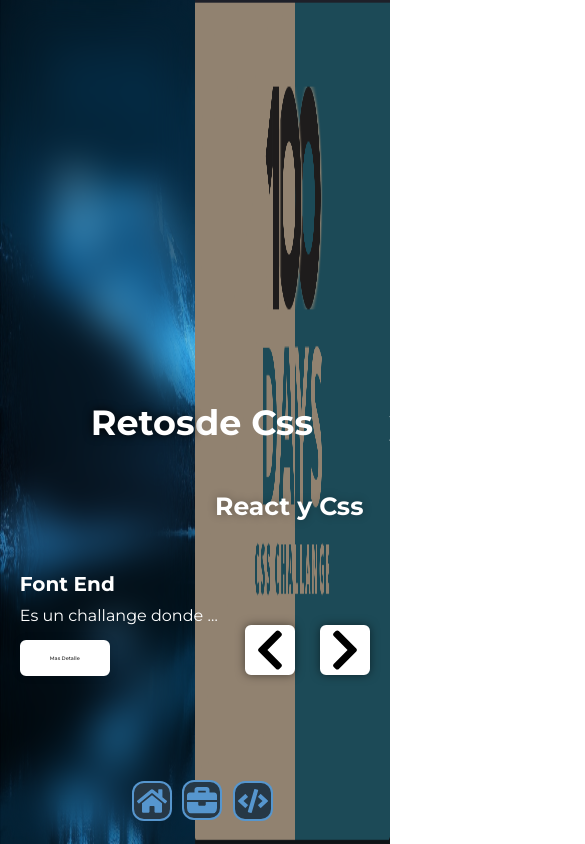
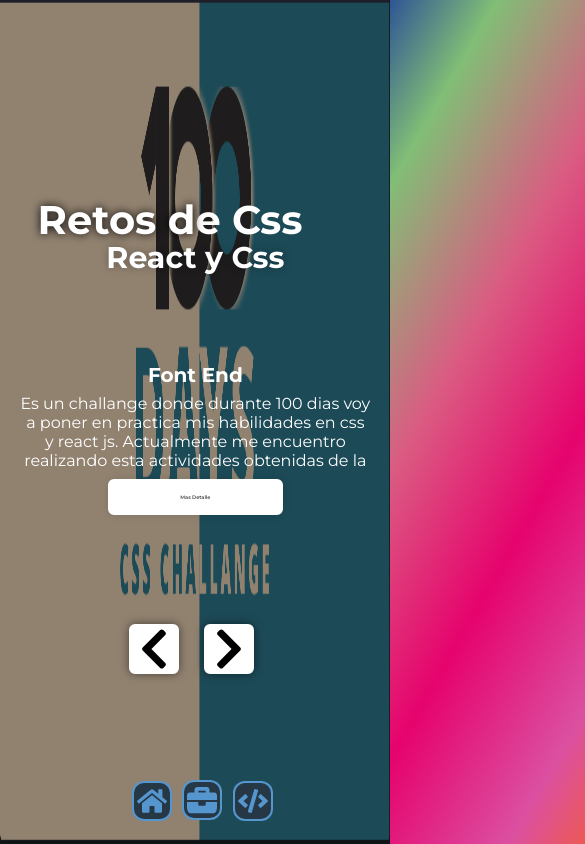
Before and after one commit to FacundoAylan/Portafolio, a React (Vite) app: page / in a window 390 px wide. Both pictures are taken after a click on the button "Projects". Shown: the top 844 px of the page, 585 px wide, since content can reach past the window. Built offline with nearby package versions, Linux system fonts and the light colour scheme.

Commit message:
mejorando mis estilos responsive

```diff
--- a/src/Component/3-Projects/Projects.jsx
+++ b/src/Component/3-Projects/Projects.jsx
@@ -44,7 +44,9 @@ const Projects = () => {
           {slides.map((slide, index) => (
             <div
               key={index}
-              className={`slide ${index === slideNumber ? 'active' : ''}`}
+              className={`slide ${
+                index === slideNumber ? 'active' : 'disabled'
+              }`}
             >
               <img src={slide.image} alt="" />
               <div className="left-info">
@@ -53,7 +55,11 @@ const Projects = () => {
                 </div>
                 <div className="content">
                   <h3>{slide.subtitle}</h3>
-                  <p className={index === slideNumber ? 'description' : ''}>
+                  <p
+                    className={
+                      index === slideNumber ? 'description' : 'disabled'
+                    }
+                  >
                     {slide.content}
                   </p>
                   <button className="btn" onClick={handleOpenModal}>
@@ -66,9 +72,9 @@ const Projects = () => {
                 <h3>{slide.rightSubtitle}</h3>
               </div>
               {isModalOpen && (
-                <div className={index === slideNumber ? 'modal' : ''}>
+                <div className={index === slideNumber ? 'modal' : 'disabled'}>
                   <button
-                    className={index === slideNumber ? 'close-btn' : ''}
+                    className={index === slideNumber ? 'close-btn' : 'disabled'}
                     onClick={handleCloseModal}
                   >
                     <FaTimes size="3rem" color="red" />
@@ -81,19 +87,27 @@ const Projects = () => {
                     >
                       {slide.content}|
                     </h2>
-                    <div className={ index === slideNumber? 'red': 'disabled'}>
+                    <div className={index === slideNumber ? 'red' : 'disabled'}>
                       <h2
                         className={
                           index === slideNumber ? 'status' : 'disabled'
-                        }>
+                        }
+                      >
                         {slide.status}
                       </h2>
-                        <div className={ index === slideNumber? 'container-icon': 'disabled'}>
+                      <div
+                        className={
+                          index === slideNumber ? 'container-icon' : 'disabled'
+                        }
+                      >
                         <a href={slide.github} target="_blank" rel="noreferrer">
-                            <BsGithub className='icon-red' style={{fontSize:'40px'}}/>
+                          <BsGithub
+                            className="icon-red"
+                            style={{ fontSize: '40px' }}
+                          />
                         </a>
                         <a href={slide.web} target="_blank" rel="noreferrer">
-                            <BiWorld className='icon-red'/>
+                          <BiWorld className="icon-red" />
                         </a>
                       </div>
                     </div>
--- a/src/Component/3-Projects/data.jsx
+++ b/src/Component/3-Projects/data.jsx
@@ -8,8 +8,8 @@ import imagen6 from './image/image_6.png';
 export const slides = [
   {
     image: imagen1,
-    title: 'Retos ',
-    rightTitle: ' de Css',
+    title: 'Retos d ',
+    rightTitle: 'e Css',
     subtitle: 'Font End',
     content: `Es un challange donde durante 100 dias voy a poner en practica
     mis habilidades en css y react js. Actualmente me encuentro realizando esta actividades
@@ -21,8 +21,8 @@ export const slides = [
   },
   {
     image: imagen2,
-    title: 'Padel',
-    rightTitle: ' club',
+    title: 'Pade',
+    rightTitle: 'l club',
     subtitle: 'Full-Stack',
     content: `Es una App específicamente diseñada para realizar reservas de canchas de padel(Proyecto en el que me encuntro trabajando actualmente ).
     Tecnologías utilizadas:
@@ -57,7 +57,7 @@ export const slides = [
       React.js, Redux, Hook,Chakra UI (Front-End).
       Node.js, Express, PostgreSQL, Sequelize (Back-End).
       La autenticación de usuarios se llevó a cabo mediante Auth0. En este proyecto, desempeñé un papel fundamental en el diseño de las plantillas y estilos de la página web, así como en la creación de su estructura para garantizar un inicio eficiente del trabajo. Además, asumí la responsabilidad de desarrollar y gestionar el flujo de información utilizado en cada curso, así como de llevar a cabo el control y validación de las nuevas funcionalidades implementadas.`,
-    rightSubtitle: 'React y Node js',
+    rightSubtitle: 'React y Node',
     web:'',
     github:'https://github.com/FacundoAylan/CurSort',
     status:'Deploy en proceso'
@@ -73,7 +73,7 @@ export const slides = [
    El Desarrollo de la pagina web se realizo utilizando:
           Front -End ( React js , Redux, Hook, CSS puro) .
           Back-End ( Node.js  junto a Express, PostgreSQL y Sequelize).`,
-    rightSubtitle: 'React y Node js',
+    rightSubtitle: 'React y Node',
     web:'https://video-gamer-pi.vercel.app/',
     github:'https://github.com/FacundoAylan/VideoGamerPi',
     status:'Deploy del Back-End en proceso'
--- a/src/Component/3-Projects/index.css
+++ b/src/Component/3-Projects/index.css
@@ -1,41 +1,32 @@
 @import url('https://fonts.googleapis.com/css2?family=Montserrat:ital,wght@0,300;0,400;0,500;0,600;0,700;0,800;1,900&display=swap');
 
-.banner{
-    position: relative;
-    width: 100%;
-    height: 100vh;
-    overflow-x: hidden;
-    background-color: #62aeef;
-    background-image: url('./image/background.png');
-    background-size: 100% 100vh;
-}
 
-@media screen and (max-width: 480px){
-  .slider .slide{
+@media screen and (max-width: 480px) {
+  .slider .slide {
     position: absolute;
     width: 100%;
     height: 100vh;
   }
 
-.slide img{
+  .slide img {
     position: absolute;
     top: 0;
     left: 100%;
-    width: 50%;
+    width: 100%;
     height: 100%;
     pointer-events: none;
     opacity: 0;
     transition: 0.5s ease;
   }
 
-.slide.active img{
-    width: 50%;
-    left: 50%;
+  .slide.active img {
+    width: 100%;
+    left: 0;
     opacity: 1;
     transition: 0.8s ease;
   }
 
-.slide .left-info{
+  .slide .left-info {
     position: absolute;
     top: 0;
     left: 0;
@@ -45,45 +36,54 @@
     transition: 0s;
   }
 
-.slide.active .left-info{
+  .slide.active .left-info {
     transform: translateX(0);
     transition: 0.8s ease;
     z-index: 2;
   }
 
-.left-info .penetrte-blur{
+  .left-info .penetrte-blur {
     position: absolute;
     width: 100%;
     height: 100%;
-    backdrop-filter: blur(20px);
     display: flex;
     justify-content: flex-end;
-    align-items: center;
+    padding-top: 100%;
   }
 
-.penetrte-blur h1{
-    font-size: 3.5rem;
+  .penetrte-blur h1 {
+    font-size: 4rem;
     color: #fff;
     text-shadow: 0 0 10px rgba(0, 0, 0, 5);
   }
 
-.left-info .content{
+  .left-info .content {
     position: absolute;
-    bottom: 20%;
+    top: 43%;
     left: 10%;
+    width: 180%;
     color: #fff;
+    display: flex;
+    flex-direction: column;
+    justify-content: center;
+    align-items: center;
+    text-align: center;
   }
 
-.content h3{
+  .content h3 {
     font-size: 2rem;
   }
 
-.content p{
+  .content p {
+    width: 100%;
+    height: 8.8vh;
     font-size: 16px;
-    margin: 10px 0 1.5rem;
+    margin-top: 2%;
   }
 
-.content .btn{
+  .content .btn {
+    width: 50%;
+    margin-top: 3%;
     display: inline-block;
     padding: 1.3rem 2.8rem;
     background: #fff;
@@ -97,12 +97,12 @@
     transition: all 0.8s ease;
   }
 
-.content .btn:hover{
+  .content .btn:hover {
     background: transparent;
     color: #fff;
   }
 
-.slide .right-info{
+  .slide .right-info {
     position: absolute;
     top: 0;
     right: 0;
@@ -110,19 +110,19 @@
     height: 100%;
     display: flex;
     flex-direction: column;
-    justify-content: center;
     transform: translateX(100%);
     transition: 0s;
+    padding-top: 50%;
   }
 
-.slide.active .right-info{
+  .slide.active .right-info {
     transform: translateX(0);
     z-index: 1;
     transition: 0.8s ease;
   }
 
-.right-info h1{
-    font-size: 3.5rem;
+  .right-info h1 {
+    font-size: 4rem;
     color: #fff;
     text-shadow:
       0 1px 0 #ccc,
@@ -140,23 +140,28 @@
     ;
   }
 
-.right-info h3{
+  .right-info h3 {
     position: absolute;
-    font-size: 2.5rem;
+    width: 200%;
+    height: auto;
+    font-size: 3rem;
     color: #fff;
     text-shadow: 0 0 10px rgba(0, 0, 0, 0.3);
-    transform: translateY(280%);
-    margin-left: 2rem;
+    transform: translateY(120%);
+    left: -100%;
+    display: flex;
+    justify-content: center;
+    z-index: 100;
   }
 
-.navigation{
+  .navigation {
     position: absolute;
     bottom: 20%;
-    right: 5%;
+    right: 35%;
     z-index: 2;
   }
 
-.navigation span{
+  .navigation span {
     display: inline-flex;
     width: 5rem;
     height: 5rem;
@@ -169,24 +174,24 @@
     justify-content: center;
   }
 
-.navigation span:nth-child(1){
+  .navigation span:nth-child(1) {
     background: #fff;
   }
 
-.navigation span:nth-child(1):hover{
+  .navigation span:nth-child(1):hover {
     background: #fff;
   }
 
-.navigation span i{
+  .navigation span i {
     color: #444;
     transition: all .5s ease;
   }
 
-.navigation span:nth-child(1) i{
+  .navigation span:nth-child(1) i {
     color: #fff;
   }
 
-.navigation span:nth-child(1):hover i{
+  .navigation span:nth-child(1):hover i {
     color: #444;
   }
 
@@ -222,11 +227,12 @@
     height: 80%;
     padding-left: 1%;
   }
+
   .description {
-    white-space: nowrap;
     overflow: hidden;
     text-overflow: ellipsis;
-    width: 20rem;
+    width: 100%;
+    height: 100%;
   }
 
   .descriptionTotal {
@@ -255,6 +261,7 @@
     border-bottom-left-radius: 12px;
     border-bottom-right-radius: 12px;
   }
+
   .container-icon {
     width: 100%;
     display: flex;
@@ -264,13 +271,16 @@
     border-bottom-left-radius: 12px;
     border-bottom-right-radius: 12px;
   }
+
   .container-icon a {
     margin-left: 1%;
   }
+
   .status {
     font-size: 20px;
     margin-top: 1%;
   }
+
   .icon-red {
     font-size: 45px;
     color: white;
@@ -282,14 +292,24 @@
   }
 }
 
-@media screen and (min-width: 1200px){
-  .slider .slide{
+@media screen and (min-width: 1200px) {
+  .banner {
+    position: relative;
+    width: 100%;
+    height: 100vh;
+    overflow-x: hidden;
+    background-color: #62aeef;
+    background-image: url('./image/background.png');
+    background-size: 100% 100vh;
+  }
+
+  .slider .slide {
     position: absolute;
     width: 100%;
     height: 100vh;
   }
 
-  .slide img{
+  .slide img {
     position: absolute;
     top: 0;
     left: 100%;
@@ -300,14 +320,14 @@
     transition: 0.5s ease;
   }
 
-  .slide.active img{
+  .slide.active img {
     width: 50%;
     left: 50%;
     opacity: 1;
     transition: 0.8s ease;
   }
 
-  .slide .left-info{
+  .slide .left-info {
     position: absolute;
     top: 0;
     left: 0;
@@ -317,13 +337,13 @@
     transition: 0s;
   }
 
-  .slide.active .left-info{
+  .slide.active .left-info {
     transform: translateX(0);
     transition: 0.8s ease;
     z-index: 2;
   }
 
-  .left-info .penetrte-blur{
+  .left-info .penetrte-blur {
     position: absolute;
     width: 100%;
     height: 100%;
@@ -333,29 +353,29 @@
     align-items: center;
   }
 
-  .penetrte-blur h1{
+  .penetrte-blur h1 {
     font-size: 120px;
     color: #fff;
     text-shadow: 0 0 10px rgba(0, 0, 0, 5);
   }
 
-  .left-info .content{
+  .left-info .content {
     position: absolute;
     bottom: 15%;
     left: 10%;
     color: #fff;
   }
 
-  .content h3{
+  .content h3 {
     font-size: 20px;
   }
 
-  .content p{
+  .content p {
     font-size: 16px;
     margin: 10px 0 1.5rem;
   }
 
-  .content .btn{
+  .content .btn {
     display: inline-block;
     padding: 1.3rem 2.8rem;
     background: #fff;
@@ -369,12 +389,12 @@
     transition: all 0.8s ease;
   }
 
-  .content .btn:hover{
+  .content .btn:hover {
     background: transparent;
     color: #fff;
   }
 
-  .slide .right-info{
+  .slide .right-info {
     position: absolute;
     top: 0;
     right: 0;
@@ -387,13 +407,13 @@
     transition: 0s;
   }
 
-  .slide.active .right-info{
+  .slide.active .right-info {
     transform: translateX(0);
     z-index: 1;
     transition: 0.8s ease;
   }
 
-  .right-info h1{
+  .right-info h1 {
     font-size: 120px;
     color: #fff;
     text-shadow:
@@ -412,7 +432,7 @@
     ;
   }
 
-  .right-info h3{
+  .right-info h3 {
     position: absolute;
     font-size: 65px;
     color: #fff;
@@ -421,14 +441,14 @@
     margin-left: 1.3rem;
   }
 
-  .navigation{
+  .navigation {
     position: absolute;
     bottom: 8%;
     right: 5%;
     z-index: 2;
   }
 
-  .navigation span{
+  .navigation span {
     display: inline-flex;
     width: 5rem;
     height: 5rem;
@@ -441,24 +461,24 @@
     justify-content: center;
   }
 
-  .navigation span:nth-child(1){
+  .navigation span:nth-child(1) {
     background: #fff;
   }
 
-  .navigation span:nth-child(1):hover{
+  .navigation span:nth-child(1):hover {
     background: #fff;
   }
 
-  .navigation span i{
+  .navigation span i {
     color: #444;
     transition: all .5s ease;
   }
 
-  .navigation span:nth-child(1) i{
+  .navigation span:nth-child(1) i {
     color: #fff;
   }
 
-  .navigation span:nth-child(1):hover i{
+  .navigation span:nth-child(1):hover i {
     color: #444;
   }
 
@@ -494,6 +514,7 @@
     height: 80%;
     padding-left: 1%;
   }
+
   .description {
     white-space: nowrap;
     overflow: hidden;
@@ -527,6 +548,7 @@
     border-bottom-left-radius: 12px;
     border-bottom-right-radius: 12px;
   }
+
   .container-icon {
     width: 100%;
     display: flex;
@@ -536,6 +558,7 @@
     border-bottom-left-radius: 12px;
     border-bottom-right-radius: 12px;
   }
+
   .container-icon a {
     margin-left: 1%;
   }
```
Lines whose indentation alone changed are shown as unchanged.
